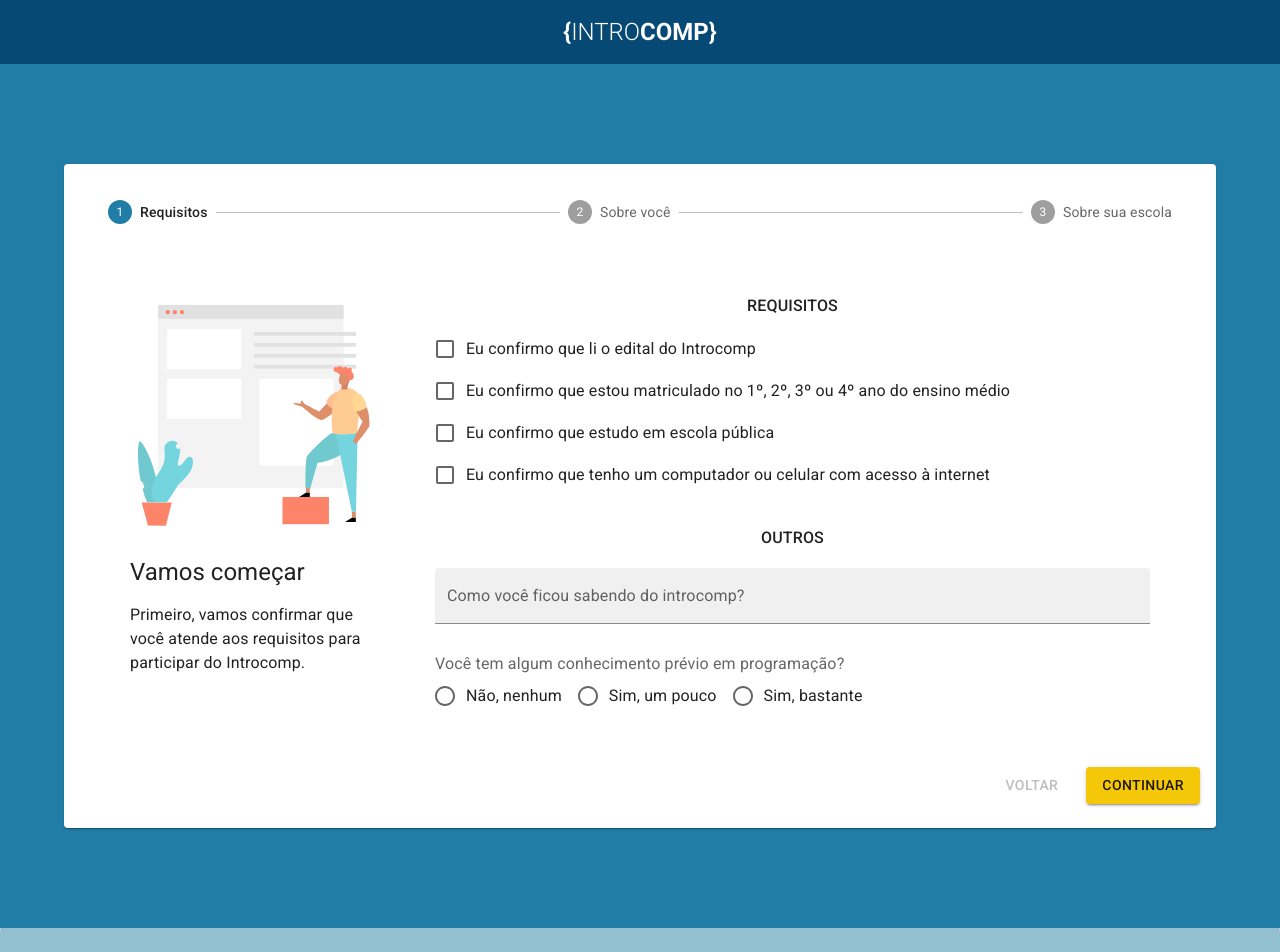
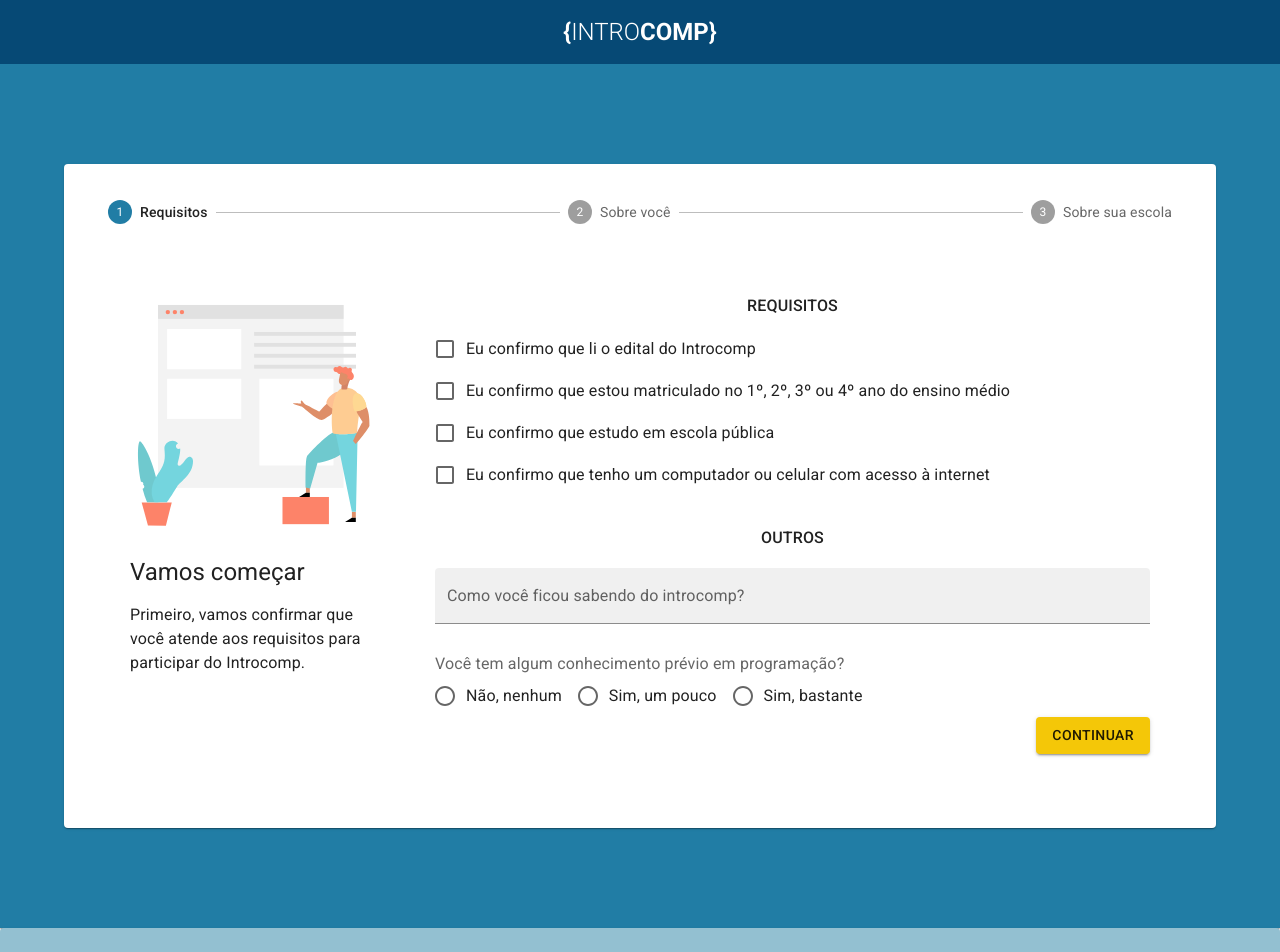
Before and after one commit to feumpi/introinscricao, a Next.js app: page /enroll in a window 1280 px wide. Shown: the top 952 px of the page. Built offline with nearby package versions, Linux system fonts and the light colour scheme.

Commit message:
Handle steps form data on parent component

```diff
--- a/components/EnrollCard.js
+++ b/components/EnrollCard.js
@@ -1,4 +1,4 @@
-import { useState } from "react";
+import { useState, useEffect } from "react";
 
 import {
   Box,
@@ -17,6 +17,11 @@ import SchoolStep from "./SchoolStep";
 const EnrollCard = () => {
   const [activeStep, setActiveStep] = useState(0);
 
+  //Global state
+  const [requirementsData, setRequirementsData] = useState(null);
+  const [studentData, setStudentData] = useState(null);
+  const [schoolData, setSchoolData] = useState(null);
+
   const handleNext = () => {
     setActiveStep((prevActiveStep) => prevActiveStep + 1);
   };
@@ -30,12 +35,36 @@ const EnrollCard = () => {
   };
 
   const steps = [
-    { label: "Requisitos", component: RequirementsStep },
-    { label: "Sobre você", component: StudentStep },
-    { label: "Sobre sua escola", component: SchoolStep },
+    {
+      label: "Requisitos",
+      component: RequirementsStep,
+      setData: setRequirementsData,
+    },
+    { label: "Sobre você", component: StudentStep, setData: setStudentData },
+    {
+      label: "Sobre sua escola",
+      component: SchoolStep,
+      setData: setSchoolData,
+    },
   ];
 
-  const StepComponent = steps[activeStep].component;
+  const StepComponent =
+    activeStep < steps.length ? steps[activeStep].component : () => <>acabou</>;
+
+  const stepProps =
+    activeStep < steps.length
+      ? {
+          handleNext,
+          handleBack,
+          setData: steps[activeStep].setData,
+        }
+      : {};
+
+  useEffect(() => {
+    if (activeStep >= steps.length) {
+      console.log(requirementsData, studentData, schoolData);
+    }
+  }, [activeStep, steps.length, requirementsData, studentData, schoolData]);
 
   return (
     <>
@@ -50,28 +79,7 @@ const EnrollCard = () => {
           </Stepper>
 
           <Box sx={{ padding: "50px" }}>
-            <StepComponent />
-          </Box>
-
-          <Box sx={{ display: "flex", justifyContent: "end" }}>
-            <Button
-              color="primary"
-              onClick={handleBack}
-              disabled={activeStep <= 0}
-            >
-              Voltar
-            </Button>
-            <Button
-              variant="contained"
-              color="secondary"
-              onClick={handleNext}
-              sx={{
-                marginLeft: "20px",
-              }}
-              disabled={activeStep >= steps.length - 1}
-            >
-              Continuar
-            </Button>
+            <StepComponent {...stepProps} />
           </Box>
         </CardContent>
       </Card>
--- a/components/RequirementsStep.js
+++ b/components/RequirementsStep.js
@@ -4,6 +4,7 @@ import Image from "next/image";
 
 import {
   Box,
+  Button,
   Typography,
   FormGroup,
   FormControlLabel,
@@ -16,7 +17,7 @@ import FormSectionTitle from "./FormSectionTitle";
 import AutocompleteField from "./AutocompleteField";
 import RadioField from "./RadioField";
 
-const RequirementsStep = () => {
+const RequirementsStep = ({ handleBack, handleNext, setData }) => {
   const [edital, setEdital] = useState(false);
   const [highSchool, setHighSchool] = useState(false);
   const [publicSchool, setPublicSchool] = useState(false);
@@ -30,6 +31,11 @@ const RequirementsStep = () => {
   const refs = ["Instagram", "YouTube", "Twitch", "Por meio de um amigo"];
 
   const knowledgeLevels = ["Não, nenhum", "Sim, um pouco", "Sim, bastante"];
+
+  const handleSubmit = () => {
+    setData({ edital, highSchool, publicSchool, device, ref, knowledgeLevel });
+    handleNext();
+  };
 
   return (
     <>
@@ -101,6 +107,19 @@ const RequirementsStep = () => {
             value={knowledgeLevel}
             setValue={setKnowledgeLevel}
           />
+
+          <Box sx={{ display: "flex", justifyContent: "end" }}>
+            <Button
+              variant="contained"
+              color="secondary"
+              onClick={handleSubmit}
+              sx={{
+                marginLeft: "20px",
+              }}
+            >
+              Continuar
+            </Button>
+          </Box>
         </Box>
       </StepLayout>
     </>
--- a/components/SchoolStep.js
+++ b/components/SchoolStep.js
@@ -1,6 +1,6 @@
 import { useState } from "react";
 
-import { Box } from "@mui/material";
+import { Box, Button } from "@mui/material";
 
 import FormSectionTitle from "./FormSectionTitle";
 import StandardField from "./StandardField";
@@ -10,7 +10,7 @@ import RadioField from "./RadioField";
 import StepLayout from "./StepLayout";
 import StepInstructions from "./StepInstructions";
 
-const SchoolStep = () => {
+const SchoolStep = ({ handleBack, handleNext, setData }) => {
   const [schoolState, setSchoolState] = useState("");
   const [inputSchoolState, setInputSchoolState] = useState("");
 
@@ -40,6 +40,11 @@ const SchoolStep = () => {
 
   const schoolTypes = ["Estadual", "Federal"];
   const schoolYears = ["1º ano", "2º ano", "3º ano", "4º ano"];
+
+  const handleSubmit = () => {
+    setData({ schoolState, schoolCity, schoolName, schoolType, schoolYear });
+    handleNext();
+  };
 
   return (
     <>
@@ -105,6 +110,22 @@ const SchoolStep = () => {
             value={schoolYear}
             setValue={setSchoolYear}
           />
+
+          <Box sx={{ display: "flex", justifyContent: "end" }}>
+            <Button color="primary" onClick={handleBack}>
+              Voltar
+            </Button>
+            <Button
+              variant="contained"
+              color="secondary"
+              onClick={handleSubmit}
+              sx={{
+                marginLeft: "20px",
+              }}
+            >
+              Finalizar
+            </Button>
+          </Box>
         </Box>
       </StepLayout>
     </>
--- a/components/StudentStep.js
+++ b/components/StudentStep.js
@@ -1,7 +1,7 @@
 import { useState, useEffect } from "react";
 import axios from "axios";
 
-import { Box } from "@mui/material";
+import { Box, Button } from "@mui/material";
 import StepLayout from "./StepLayout";
 import StepInstructions from "./StepInstructions";
 import FormSectionTitle from "./FormSectionTitle";
@@ -11,7 +11,7 @@ import AutocompleteField from "./AutocompleteField";
 
 import validation from "../helpers/validation.js";
 
-const StudentStep = () => {
+const StudentStep = ({ handleNext, handleBack, setData }) => {
   //Predefined options
   const genders = ["Masculino", "Feminino", "Outro", "Prefiro não dizer"];
 
@@ -42,6 +42,7 @@ const StudentStep = () => {
     if (newState) {
       const uf = newState.substr(0, 2);
       axios.get(`/api/cities/${uf}`).then((res) => {
+        setCity("");
         setCities(res.data);
       });
     }
@@ -58,6 +59,22 @@ const StudentStep = () => {
       setStates(res.data);
     });
   }, []);
+
+  const handleSubmit = () => {
+    setData({
+      name,
+      gender,
+      birthdate,
+      cpf,
+      motherName,
+      email,
+      phone,
+      state,
+      city,
+      neighborhood,
+    });
+    handleNext();
+  };
 
   return (
     <>
@@ -181,6 +198,22 @@ const StudentStep = () => {
             value={neighborhood}
             setValue={setNeighborhood}
           />
+
+          <Box sx={{ display: "flex", justifyContent: "end" }}>
+            <Button color="primary" onClick={handleBack}>
+              Voltar
+            </Button>
+            <Button
+              variant="contained"
+              color="secondary"
+              onClick={handleSubmit}
+              sx={{
+                marginLeft: "20px",
+              }}
+            >
+              Continuar
+            </Button>
+          </Box>
         </Box>
       </StepLayout>
     </>
--- a/pages/enroll.js
+++ b/pages/enroll.js
@@ -5,6 +5,7 @@ import EnrollCard from "../components/EnrollCard";
 
 const Enroll = () => {
   const theme = useTheme();
+
   return (
     <>
       <Paper
```
